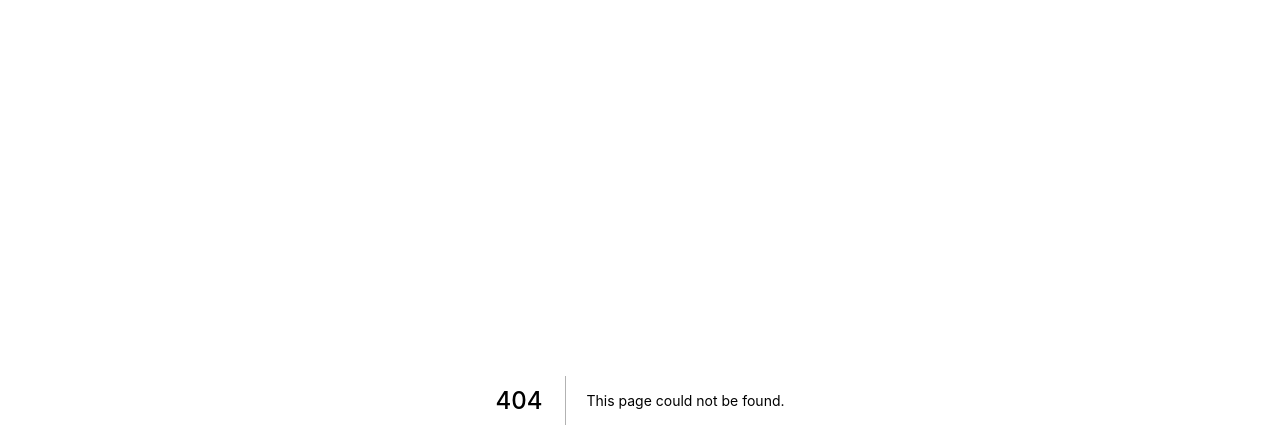
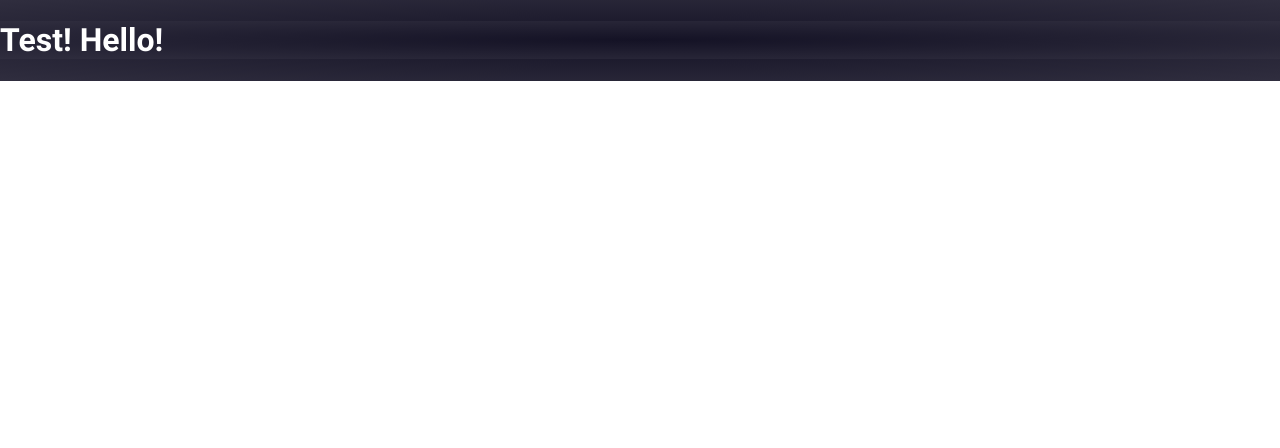
Before and after one commit to fre-ben/sisu, a Next.js app: page /test in a window 1280 px wide. Before the commit this address had no page. Shown: the top 448 px of the page. Built offline with nearby package versions, Linux system fonts and the light colour scheme; a web font is replaced by a local one.

Commit message:
🚧 Add test page to redirect to (test for onClick property)

```diff
--- /dev/null
+++ b/pages/test.tsx
@@ -0,0 +1,16 @@
+import Head from "next/head";
+
+export default function Test() {
+  return (
+    <>
+      <Head>
+        <title>Sisu Test</title>
+        <link rel="icon" href="/favicon.ico" />
+      </Head>
+
+      <main>
+        <h1>Test! Hello!</h1>
+      </main>
+    </>
+  );
+}
```
